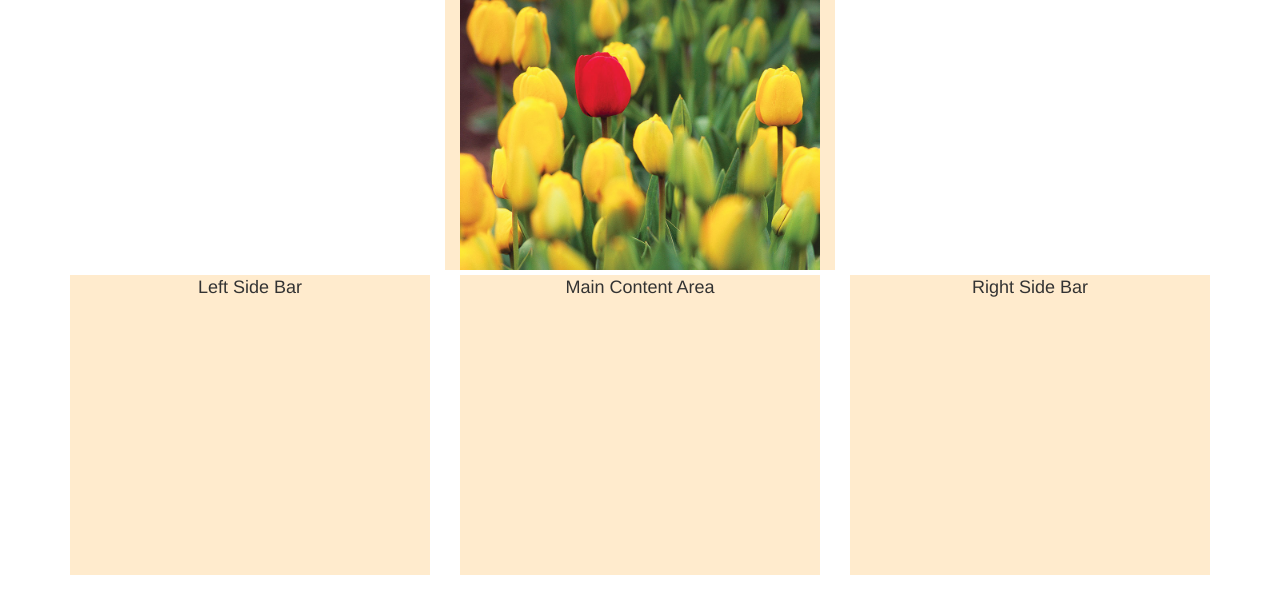
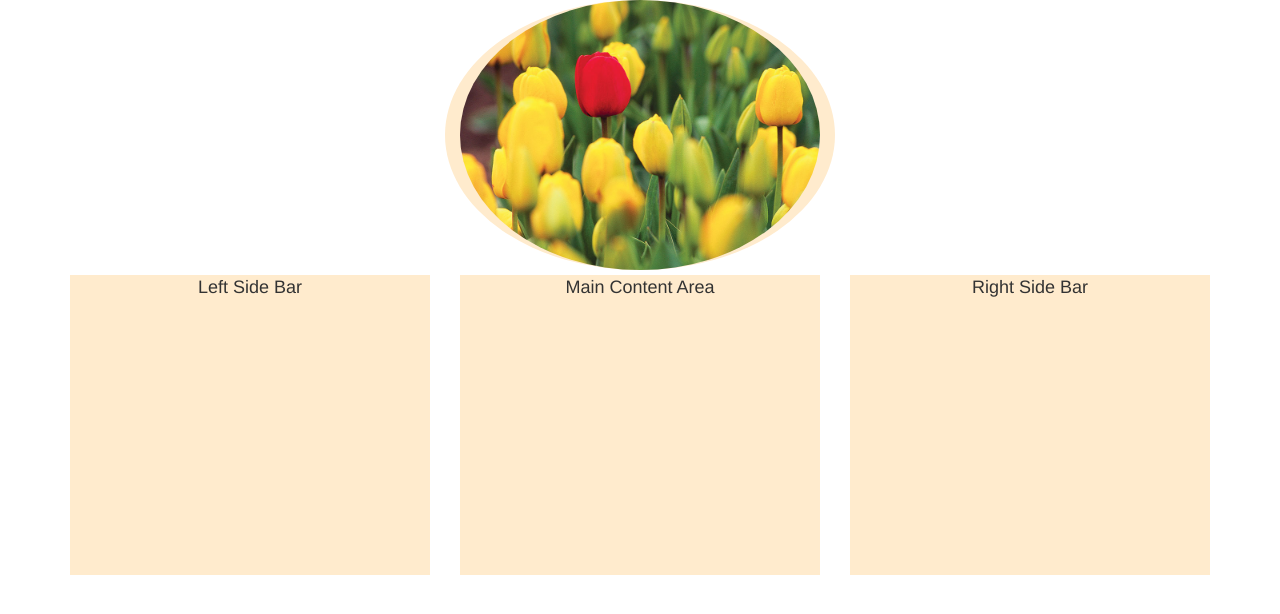
Before and after one commit to AbhiBajpaishek/BootstrapPOC, a plain HTML site: page BootstrapPOC/Index.html in a window 1280 px wide. Drawn offline with nearby package versions, Linux system fonts and the light colour scheme.

Commit message:
image circle

```diff
--- a/BootstrapPOC/Index.html
+++ b/BootstrapPOC/Index.html
@@ -21,7 +21,7 @@
 <body>
     <div class="container">
         <div class="row">
-            <img src="Images/tulips.jpg" class="col-md-4 col-md-offset-4 customDiv img-responsive" />
+            <img src="Images/tulips.jpg" class="col-md-4 col-md-offset-4 customDiv img-responsive img-circle" />
         </div>
         <div class="row">
             <div class="col-md-4">
```
